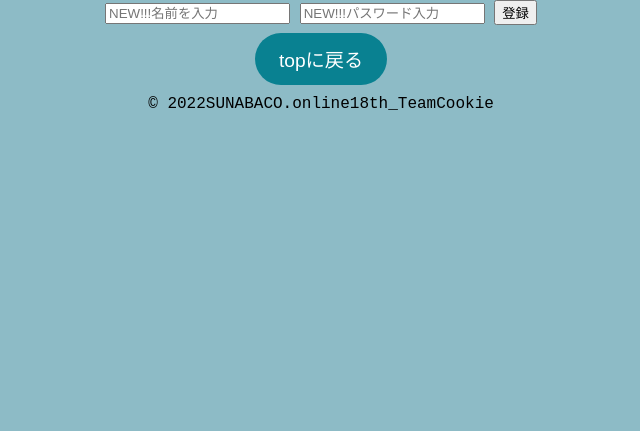
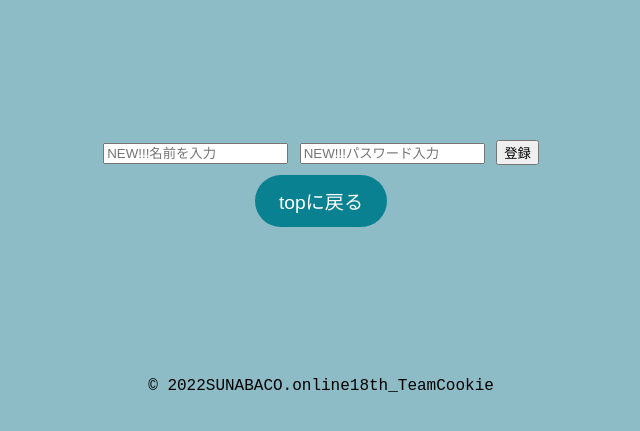
Before and after one commit to kiyunamakiki/sotugyou, a Flask app: page /regist in a window 1280 px wide. Shown: the part 141-572 px from the top of the page, without its empty margins (319-959 px from the left). Run offline with Flask 2, Linux system fonts and the light colour scheme; some libraries are stand-ins or nearby versions.

Commit message:
kiyuna_ページ統一とCSS

```diff
--- a/app.py
+++ b/app.py
@@ -105,17 +105,13 @@ def list():
             task_list.append({"id":row[0],"task":row[1]})
         c.close()
         print(task_list)
-        return render_template("list.html",task_list = task_list)
+        word_list = ["１分でできることもいいね！","ずーっと気になってることやってみる？","１日１つのタスクもいいね！","カップラーメンできる間にやっちゃう？","深呼吸する時間意識してみる？","朝起きてコップ１杯の白湯いいらしいよ！","自分を褒めまくるのもいいね"]
+        py_word = random.choice(word_list)
+        return render_template("list.html",task_list = task_list, word = py_word)
 
     else:
         return redirect("/login")
 
-# どんなタスクにする？声かけランダム
-@app.route('/word')
-def word():
-    word_list = ["１分でできることもいいね！","ずーっと気になってることやってみる？","１日１つのタスクもいいね！","カップラーメンできる間にやっちゃう？","深呼吸する時間意識してみる？","朝起きてコップ１杯の白湯いいらしいよ！","自分を褒めまくるのもいいね"]
-    py_word = random.choice(word_list)
-    return render_template("word.html",word = py_word)
 
 # 編集機能
 @app.route("/edit/<int:id>")
@@ -132,14 +128,10 @@ def edit(id):
             return redirect("/list")
         else:
             return render_template("edit.html",task_id = id,task = task)
+
     else:
         return redirect("/login")
 
-
-# # edit
-# @app.route('/edit')
-# def edit():
-#     return render_template("edit.html")
 
 @app.route("/edit",methods = ["POST"])
 def edit_post():
@@ -172,7 +164,7 @@ def del_get(id):
 @app.route("/logout")
 def logout():
     session.pop("user_id",None)
-    return redirect("/login")
+    return redirect("/")
 
 # ４０３
 @app.errorhandler(403)
@@ -182,7 +174,7 @@ def mistake403(code):
 # ４０４
 @app.errorhandler(404)
 def notfound404(code):
-    return "404だよ！！見つからないよ！！！ぱわー！"
+    return render_template("notf.html")
 
 # -------コピペ用ー－－－－－－－－－－－
 
--- a/static/style.css
+++ b/static/style.css
@@ -122,7 +122,7 @@ img {
 h2 {
     font-size: 14px;
     text-align: center;
-    margin: 16px 0;
+    margin: 16px 0 0 0;
 }
 
 button {
@@ -132,7 +132,7 @@ button {
     display: inline-block;
     border: none;
     padding: 0.75rem 1.5rem;
-    margin: 8px 0;
+    margin: 0.5rem 0;
     text-decoration: none;
     color: #ffffff;
     font-size: 1.2rem;
@@ -150,20 +150,22 @@ button:focus {
     outline-offset: -4px;
 }
 
-.login{
-    /* display: flex;
+/* 登録用フォーム */
+.sec1{
+    display: flex;
     justify-content: center;
     align-items: center;
     flex-direction: column;
     text-align: center;
-    width: 100%;
+    /* width: 100%;
     height: 100vh;   */
-    background:#f491b2;
+    background:#8DBBC6;
     transition: background ease .25s;
-    border-radius: 50px;
+    border-radius: 30px;
     display: inline-block;
     border: none;
-    padding: 0.75rem 1.5rem;
+    padding: 5rem 5rem;
+    /* padding: 0.75rem 1.5rem; */
     margin: 60px 60px;
     text-decoration: none;
     color: #ffffff;
@@ -174,6 +176,37 @@ button:focus {
     -moz-appearance: none;
 }
 
+#sec3 {
+    padding: 0.75rem 1.5rem;
+    margin: 0.5rem 0;
+    text-decoration: none;
+}
+
+/* 新規登録フォーム */
+.sec4{
+    display: flex;
+    justify-content: center;
+    align-items: center;
+    flex-direction: column;
+    text-align: center;
+    /* width: 100%;
+    height: 100vh;   */
+    background:#8DBBC6;
+    transition: background ease .25s;
+    border-radius: 30px;
+    display: inline-block;
+    border: none;
+    padding: 5rem 5rem;
+    /* padding: 0.75rem 1.5rem; */
+    margin: 60px 60px;
+    text-decoration: none;
+    color: #ffffff;
+    font-size: 1.2rem;
+    cursor: pointer;
+    text-align: center;
+    -webkit-appearance: none;
+    -moz-appearance: none;
+}
 
  /* 以下前のcode */
 /* header{
--- a/templates/login.html
+++ b/templates/login.html
@@ -1,7 +1,7 @@
 {%extends "index.html"%}
 {%block content%}
 
-<div class="login">
+<section class="sec1">
     <form action="/login" method="post">
         <input type="text" name="member_name"  placeholder="登録した名前を入力">
         <input type="text" name="member_password" placeholder="登録したパスワードを入力">
@@ -11,6 +11,6 @@
     <p class = "error">{{message}}</p>
 
     <button onclick="location.href='http://127.0.0.1:5000/'">topに戻る</button>
-</div>
+</section>
 
 {%endblock%}
--- a/templates/regist.html
+++ b/templates/regist.html
@@ -1,6 +1,7 @@
 {%extends "index.html"%}
 {%block content%}
 
+<section class="sec4">
     <form action="/regist" method="post">
         <input type="text" name="member_name" placeholder="NEW!!!名前を入力">
         <input type="text" name="member_password" placeholder="NEW!!!パスワード入力">
@@ -9,6 +10,7 @@
 
     <button onclick="location.href='http://127.0.0.1:5000/'">topに戻る</button>
 
+</section>
 
 
 {%endblock%}
--- a/templates/word.html
+++ b/templates/word.html
@@ -1,8 +1,8 @@
-{% extends "index.html" %}
+<!-- {% extends "index.html" %}
 {% block content %}
 
 <h1>{{word}}</h1>
 
 <button onclick="location.href='http://127.0.0.1:5000/list'">タスクリスト一覧に戻る</button>
 
-{% endblock %}
+{% endblock %} -->
```
Also changed, not shown: templates/add.html (+6 -6 lines), templates/edit.html (+10 -3 lines), templates/list.html (+12 -5 lines), templates/notf.html (added, +12 -0 lines), cookie.db, static/image/404.png (added). Lines whose indentation alone changed are shown as unchanged.
